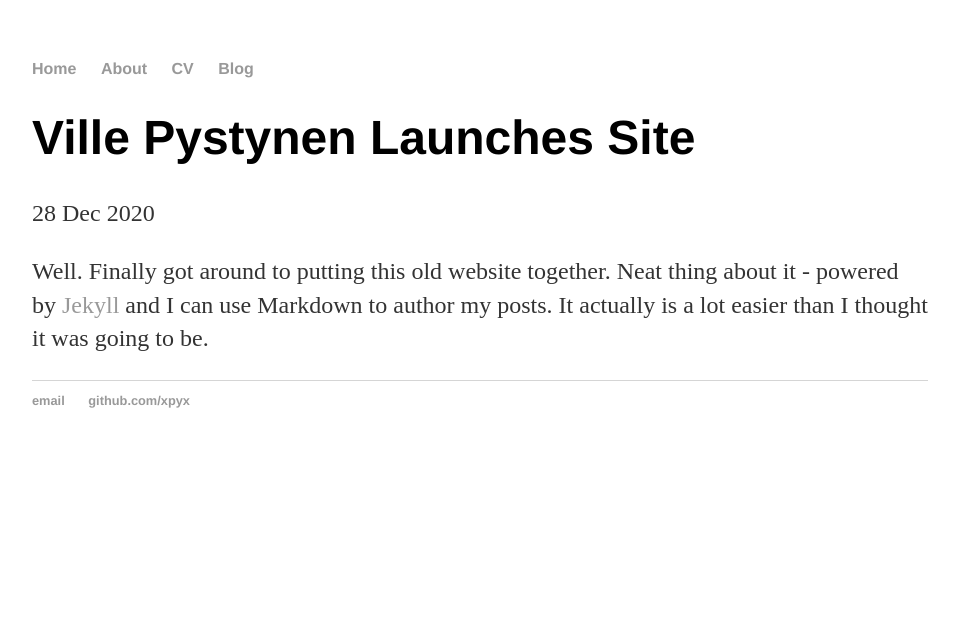
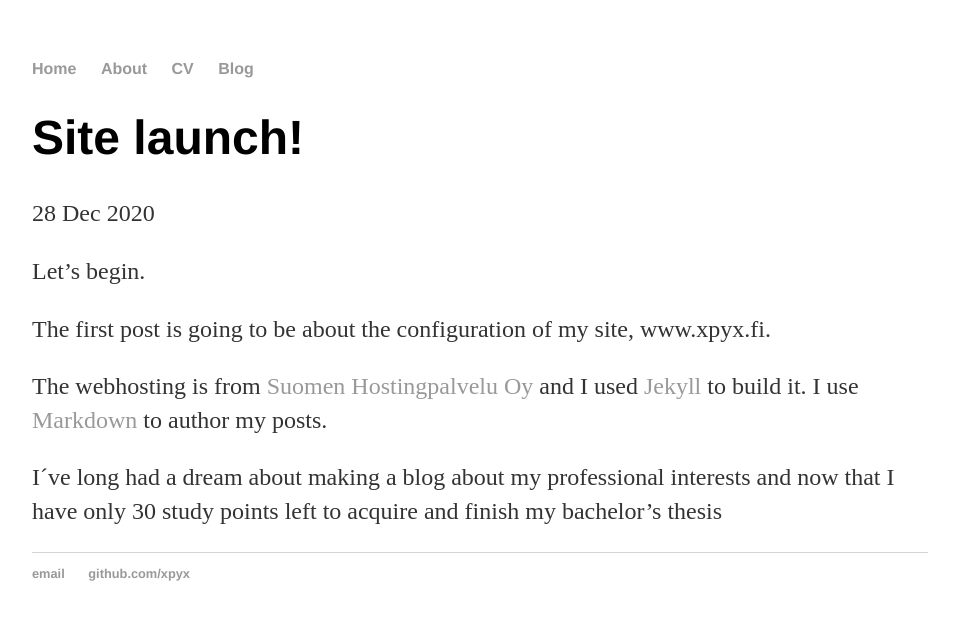
Before and after one commit to xpyx/xpyx.github.io, a Jekyll site: the page built from _posts/2020-12-28-xpyx-site-launched.md, in a window 1280 px wide. Shown: the top 620 px of the page, without its empty margins (160-1119 px from the left). Built offline with Jekyll 4.4.1, drawn with Linux system fonts in a browser that asks for light colours.

Commit message:
update first blog post

```diff
--- a/_posts/2020-12-28-xpyx-site-launched.md
+++ b/_posts/2020-12-28-xpyx-site-launched.md
@@ -1,7 +1,15 @@
 ---
 layout: post
-title: "Ville Pystynen Launches Site"
+title: "Site launch!"
 date: 2020-12-28
 ---
 
-Well. Finally got around to putting this old website together. Neat thing about it - powered by [Jekyll](http://jekyllrb.com) and I can use Markdown to author my posts. It actually is a lot easier than I thought it was going to be.
+Let's begin.
+
+The first post is going to be about the configuration of my site, www.xpyx.fi.
+
+The webhosting is from [Suomen Hostingpalvelu Oy](https://www.hostingpalvelu.fi/) and I used
+[Jekyll](http://jekyllrb.com) to build it. I use [Markdown](https://en.wikipedia.org/wiki/Markdown) to author my posts.
+
+I´ve long had a dream about making a blog about my professional interests and now that I have only 30 study points left
+to acquire and finish my bachelor's thesis
```
